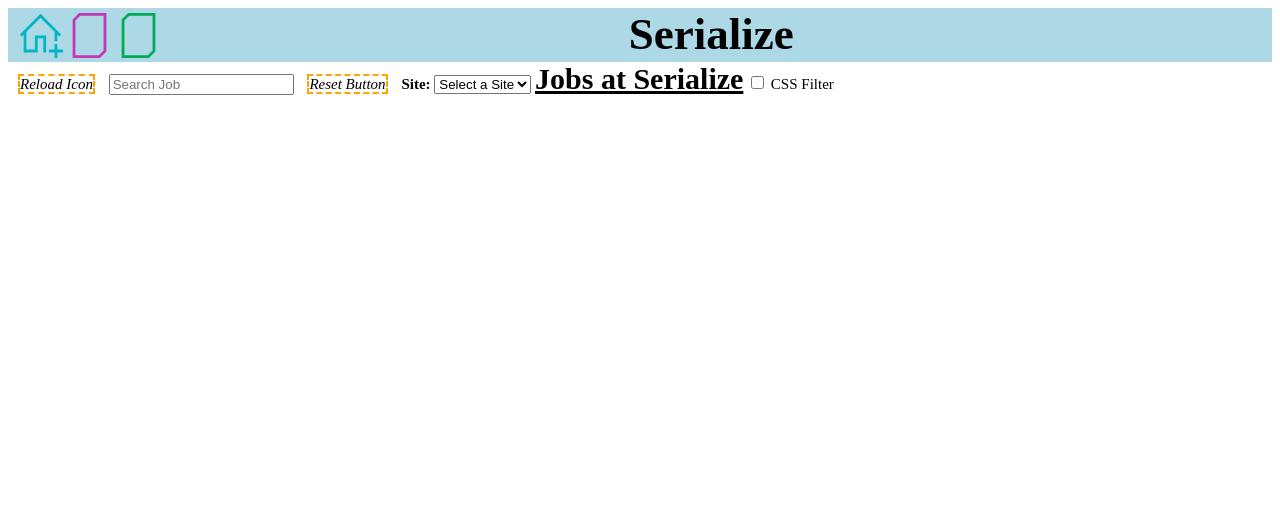
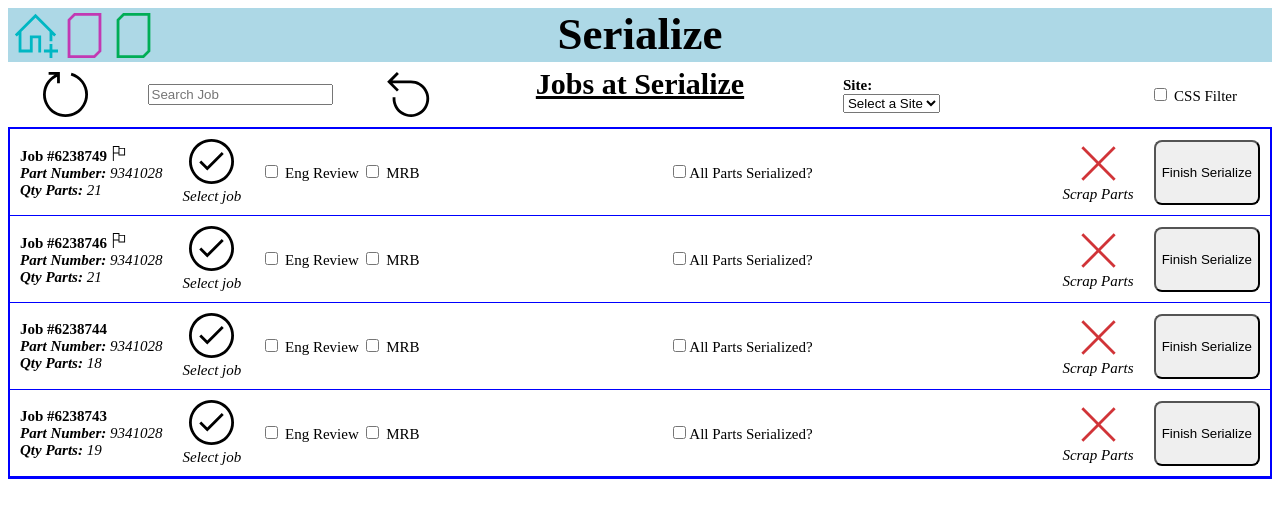
Before and after one commit to jackberrypassionfruit/htmx_mockup, a Django app: page / in a window 1280 px wide. Shown: the top 518 px of the page. Run offline with Django 5.2, Linux system fonts and the light colour scheme.

Commit message:
finished html tempalte

```diff
--- a/serialize/views.py
+++ b/serialize/views.py
@@ -1,10 +1,38 @@
 from django.shortcuts import render
 
 # Create your views here.
+
+jobs = [
+    {
+        "job_number": "6238749",
+        "part_number": "9341028",
+        "qty_parts": 21,
+        "request_type": "Eng Trial",
+    },
+    {
+        "job_number": "6238746",
+        "part_number": "9341028",
+        "qty_parts": 21,
+        "request_type": "Eng Trial",
+    },
+    {
+        "job_number": "6238744",
+        "part_number": "9341028",
+        "qty_parts": 18,
+        "request_type": "Production",
+    },
+    {
+        "job_number": "6238743",
+        "part_number": "9341028",
+        "qty_parts": 19,
+        "request_type": "Production",
+    },
+]
 
 
 def index(request):
     return render(
         request,
         "base/index.html",
+        context={"jobs": jobs},
     )
--- a/static/css/main.css
+++ b/static/css/main.css
@@ -2,18 +2,8 @@ body {
     font-size: 15px;
 }
 
-svg {
-    padding-top: 5px;
-    height: 45px;
-}
-
 #banner-title {
     font-size: 45px;
-    /* border: 5px solid red; */
-    text-align: center;
-}
-#gallery-title {
-    font-size: 30px;
     /* border: 5px solid red; */
     text-align: center;
 }
@@ -23,11 +13,104 @@ svg {
     flex-flow: row nowrap;
     justify-content: space-between;
 
-    padding: 0 10px;
     background-color: lightblue;
 }
 
-.filters > em {
+.banner > * {
+    width: 33%;
+    /* border: 2px dotted rgb(96 139 168); */
+}
+
+.links > svg {
+    padding-left: 5px;
+}
+
+.links svg {
+    padding-top: 5px;
+    height: 45px;
+}
+
+.filters {
+    display: flex;
+    flex: row nowrap;
+    justify-content: space-between;
+    margin: 5px 35px;
+}
+
+.filters > div {
+    width: 33%;
+    /* border: 2px dotted rgb(96 139 168); */
+}
+
+.filters svg {
+    height: 45px;
+    padding: 5px 5px 5px 0;
+}
+
+.left-of-filter, .right-of-filter {
+    display: flex;
+    flex-flow: row nowrap;
+    align-items: center;
+    justify-content: space-between;
+}
+
+
+#gallery-title {
+    font-size: 30px;
+    /* border: 5px solid red; */
+    /* text-align: center; */
+    display: table;
+    margin: 0 auto;
+}
+
+.select-icon > * {
+    display: table;
+    margin: 0 auto;
+}
+
+.scrap-parts svg, .select-job svg {
+    height: 45px;
+}
+
+.hold {
     border: 2px dashed orange;
-    margin: 0 10px;
 }
+
+.gallery{
+    border: 2px solid blue;
+}
+
+.job-row {
+    border-bottom: 1px solid blue;
+
+    display: flex;
+    flex-flow: row nowrap;
+    align-items: center;
+}
+
+.job-row > * {
+    padding: 10px;
+    /* border: 1px solid red; */
+}
+
+.job-row-details svg {
+    height: 15px;
+}
+
+.hold-toggles {
+    /* border: 1px solid red; */
+}
+
+.data-toggles {
+    flex: 2;
+}
+
+.data-toggles > span {
+    display: table;
+    margin: 0 auto;
+}
+
+.move-txnx > button {
+    height: 65px;
+    border-radius: 8px;;
+}
--- a/templates/base/index.html
+++ b/templates/base/index.html
@@ -7,7 +7,7 @@
 <head>
     <meta charset="UTF-8">
     <meta name="viewport" content="width=device-width, initial-scale=1.0">
-    <link rel="stylesheet" href="{% static 'css/main.css' %}?v={{ now|date:'U' }}">
+    <link rel="stylesheet" href="{% static 'css/main.css' %}"> <!-- ?v={{ now|date:'U' }}"> -->
     <title>Document</title>
 </head>
 
@@ -37,22 +37,106 @@
             </span>
         </span>
         <strong id="banner-title">Serialize</strong>
+        <span>
             <p></p>
+        </span>
     </div>
     <div class="filters">
-        <em>Reload Icon</em>
+        <div class="left-of-filter">
+            <svg viewBox='0 0 2048 2048' xmlns='http://www.w3.org/2000/svg'>
+                <path
+                    d='M1297 38q166 45 304 140t237 226 155 289 55 331q0 141-36 272t-103 245-160 207-208 160-245 103-272 37q-141 0-272-36t-245-103-207-160-160-208-103-244-37-273q0-140 37-272t105-248 167-212 221-164H256V0h512v512H640V215q-117 56-211 140T267 545 164 773t-36 251q0 123 32 237t90 214 141 182 181 140 214 91 238 32q123 0 237-32t214-90 182-141 140-181 91-214 32-238q0-150-48-289t-136-253-207-197-266-124l34-123z'
+                    fill='#000000'>
+                </path>
+            </svg>
             <input type="text" placeholder="Search Job">
-        <em>Reset Button</em>
-        <strong>Site:</strong>
+            <svg viewBox='0 0 2048 2048' xmlns='http://www.w3.org/2000/svg'>
+                <path
+                    d='M1920 1216q0 115-30 221t-84 198-130 169-168 130-199 84-221 30q-115 0-221-30t-198-84-169-130-130-168-84-199-30-221v-64h128v64q0 97 25 187t71 168 110 142 143 111 168 71 187 25q97 0 187-25t168-71 142-110 111-143 71-168 25-187q0-97-25-187t-71-168-110-142-143-111-168-71-187-25H250l291 291-90 90L6 448 451 3l90 90-291 291h838q115 0 221 30t198 84 169 130 130 168 84 199 30 221z'
+                    fill='#000000'>
+                </path>
+            </svg>
+        </div>
+        <div><u id="gallery-title"><strong>Jobs at Serialize</strong></u></div>
+        <div class="right-of-filter">
+            <div>
+                <div><strong>Site:</strong></div>
                 <select id="browsers">
                     <option default>Select a Site</option>
                     <option value="Burlington">P6B</option>
                     <option value="APD">APD</option>
                     <option value="Cleveland">P6C</option>
                 </select>
-        <u id="gallery-title"><strong>Jobs at Serialize</strong></u>
-        <input type="checkbox" id="my-toggle">
-        <label for="my-toggle">CSS Filter</label>
+            </div>
+            <div>
+                <input type="checkbox" id="css-toggle">
+                <label for="css-toggle">CSS Filter</label>
+            </div>
+        </div>
+    </div>
+    <div class="gallery">
+        {% for row in jobs %}
+        <div class="job-row">
+            <div class="job-row-details">
+                <div>
+                    <strong>Job #{{ row.job_number }}</strong>
+                    {% if row.request_type == 'Eng Trial' %}
+                    <svg viewBox='0 0 2048 2048' xmlns='http://www.w3.org/2000/svg'>
+                        <path
+                            d='M1920 256v1024h-896v-256H384v1024H256V0h896v256h768zm-896 640V128H384v768h640zm768-512h-640v768h640V384z'
+                            fill='#000000'>
+                        </path>
+                    </svg>
+                    {% endif %}
+                </div>
+                <div>
+                    <em><strong>Part Number: </strong>{{ row.part_number }}</em>
+                </div>
+                <div>
+                    <em><strong>Qty Parts: </strong>{{ row.qty_parts }}</em>
+                </div>
+            </div>
+            <div class="select-job select-icon">
+                <div>
+                    <svg viewBox='0 0 2048 2048' xmlns='http://www.w3.org/2000/svg'>
+                        <path
+                            d='M1491 595l90 90-749 749-365-365 90-90 275 275 659-659zM1024 0q141 0 272 36t245 103 207 160 160 208 103 245 37 272q0 141-36 272t-103 245-160 207-208 160-245 103-272 37q-141 0-272-36t-245-103-207-160-160-208-103-244-37-273q0-141 36-272t103-245 160-207 208-160T751 37t273-37zm0 1920q123 0 237-32t214-90 182-141 140-181 91-214 32-238q0-123-32-237t-90-214-141-182-181-140-214-91-238-32q-123 0-237 32t-214 90-182 141-140 181-91 214-32 238q0 123 32 237t90 214 141 182 181 140 214 91 238 32z'
+                            fill='#000000'>
+                        </path>
+                    </svg>
+                </div>
+                <div><em>Select job</em></div>
+            </div>
+            <div class="hold-toggles">
+                <span class="eng-review">
+                    <input type="checkbox" id="eng-toggle">
+                    <label for="eng-toggle">Eng Review</label>
+                </span>
+                <span class="eng-review">
+                    <input type="checkbox" id="mrb-toggle">
+                    <label for="mrb-toggle">MRB</label>
+                </span>
+            </div>
+            <div class="data-toggles">
+                <span class="parts-serialized">
+                    <input type="checkbox" id="serialized-toggle">
+                    <label for="serialized-toggle">All Parts Serialized?</label>
+                </span>
+            </div>
+            <div class="scrap-parts select-icon">
+                <svg viewBox='0 0 2048 2048' xmlns='http://www.w3.org/2000/svg'>
+                    <path
+                        d='M1115 1024l690 691-90 90-691-690-691 690-90-90 690-691-690-691 90-90 691 690 691-690 90 90-690 691z'
+                        fill='#d13438'>
+                    </path>
+                </svg>
+                <em>Scrap Parts</em>
+            </div>
+            <div class="move-txnx">
+                <button>Finish Serialize</button>
+            </div>
+        </div>
+        {% endfor %}
     </div>
 </body>
 
```
Lines whose indentation alone changed are shown as unchanged.
